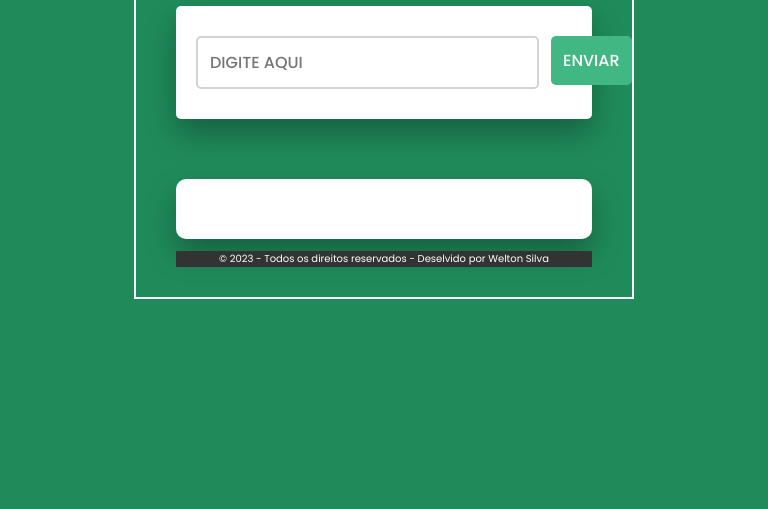
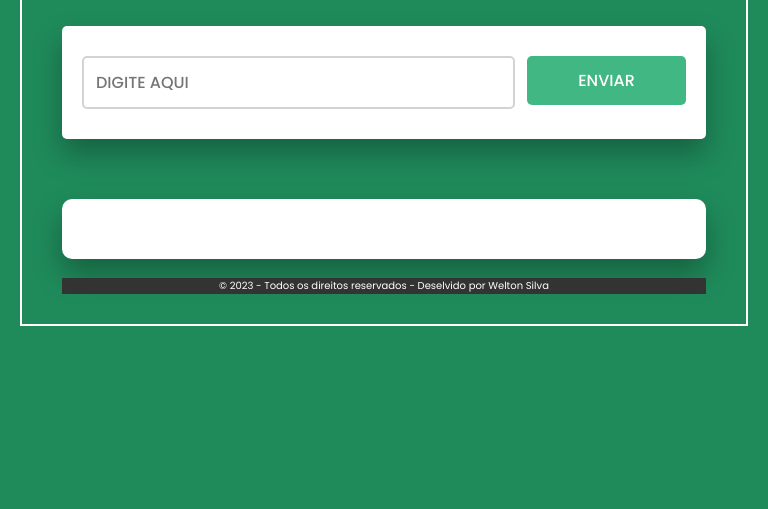
Before and after one commit to WeltonSilva23/Pedidos-Confeitaria, a plain HTML site: page index.html in a window 768 px wide. Shown: the part 291-800 px from the top of the page. Drawn offline with Linux system fonts and the light colour scheme.

Commit message:
Update styles.css

```diff
--- a/styles.css
+++ b/styles.css
@@ -4,9 +4,11 @@
   box-sizing: border-box;
   font-family: "Poppins", sans-serif;
 }
-
+  html{
+    height: 100vh;
+}
 body {
-  height: 100%;
+  padding: 20px 20px;
   background: #1f8b5b;
   display: flex;
   align-items: center;
@@ -17,7 +19,7 @@ body {
   border: 2px solid #fff;
   padding: 30px 40px;
   width: 40%;
-  min-width: 500px;
+  min-width: 100%;
 }
 
 header{
@@ -137,18 +139,18 @@ header h1{
 /* Reponsivel */
 }
 @media screen and (max-width: 768px) {
-  .container{
+  .html{
   display: block;
 }
-  .container_caixa{
+  .html_caixa{
   margin: 10em 10em;
 }}
 
 @media screen and (min-width: 768px) {
-  .container{
+  .html{
   display: block;
 }
-  .container_caixa{
+  .html_caixa{
   margin: 5em 5em;
 }}
 
```
